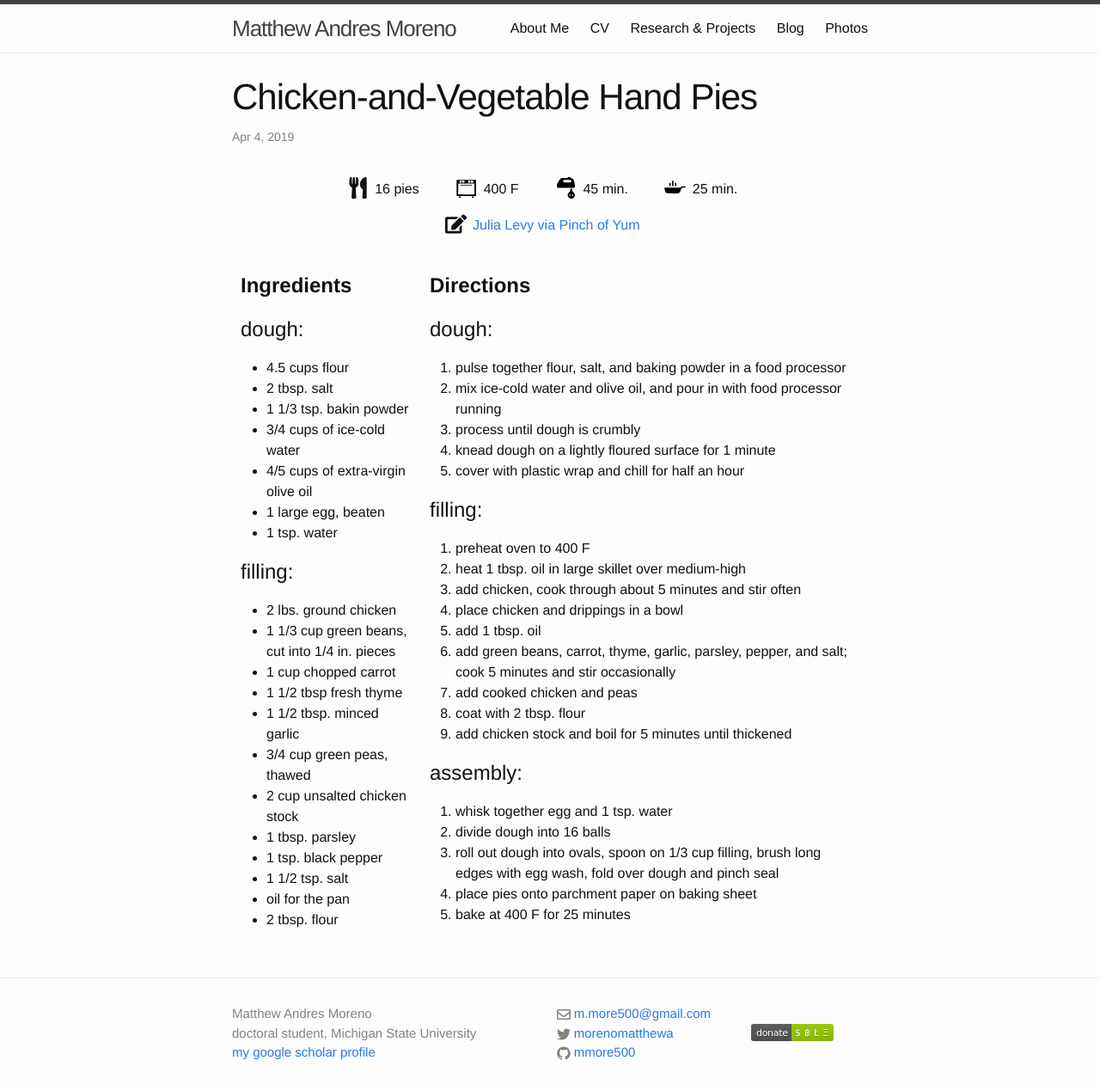
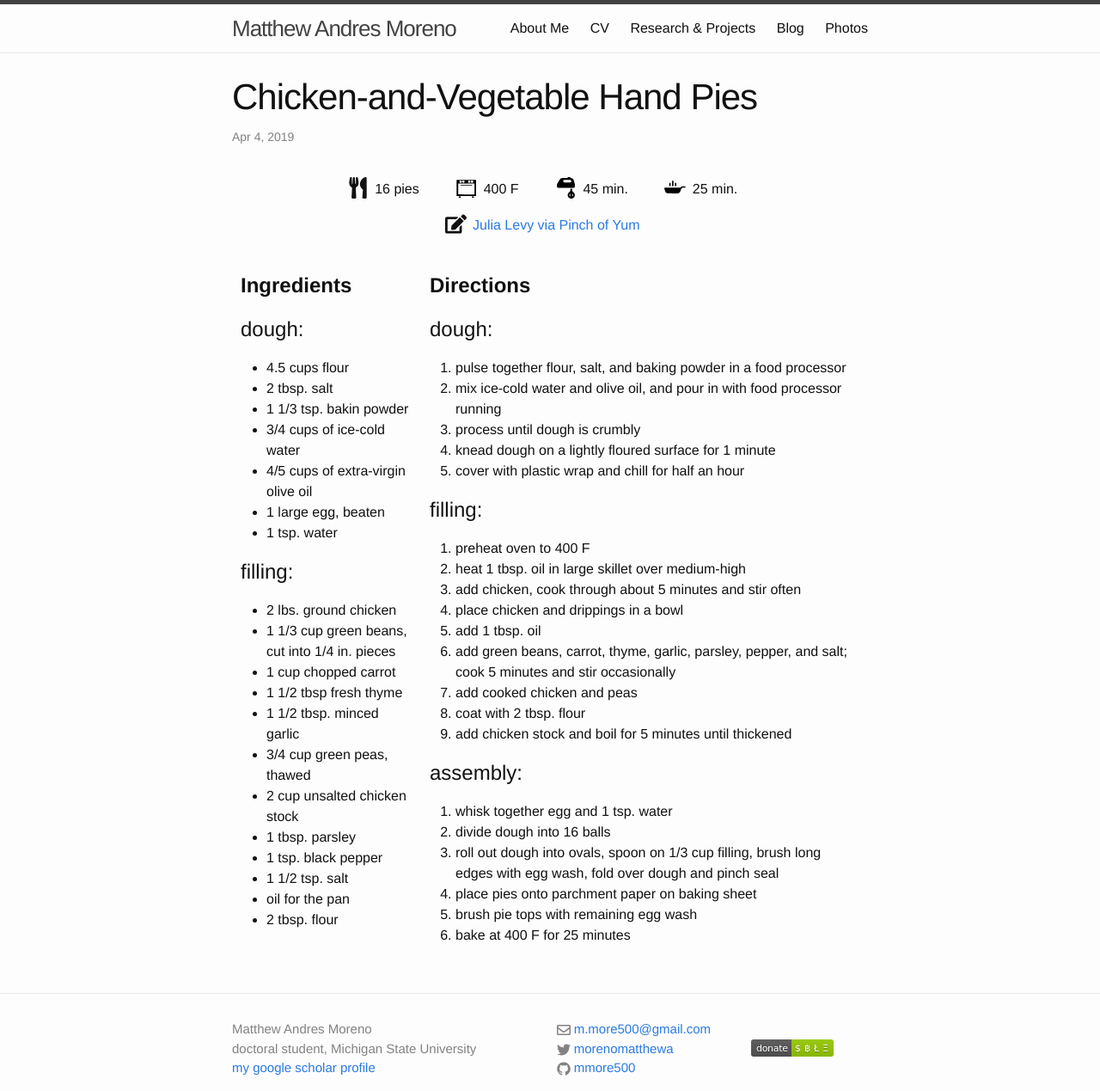
Before and after one commit to mmore500/mmore500.github.io, a Jekyll site: the page built from _posts/2019-04-04-hand-pies.md, in a window 1280 px wide. Shown: the whole page at 86% size. Built offline with Jekyll 4.4.1, drawn with Linux system fonts in a browser that asks for light colours.

Commit message:
Fix omission

```diff
--- a/_posts/2019-04-04-hand-pies.md
+++ b/_posts/2019-04-04-hand-pies.md
@@ -58,5 +58,6 @@ recipe:
     2. divide dough into 16 balls
     3. roll out dough into ovals, spoon on 1/3 cup filling, brush long edges with egg wash, fold over dough and pinch seal
     4. place pies onto parchment paper on baking sheet
-    5. bake at 400 F for 25 minutes
+    5. brush pie tops with remaining egg wash
+    6. bake at 400 F for 25 minutes
 ---
```
